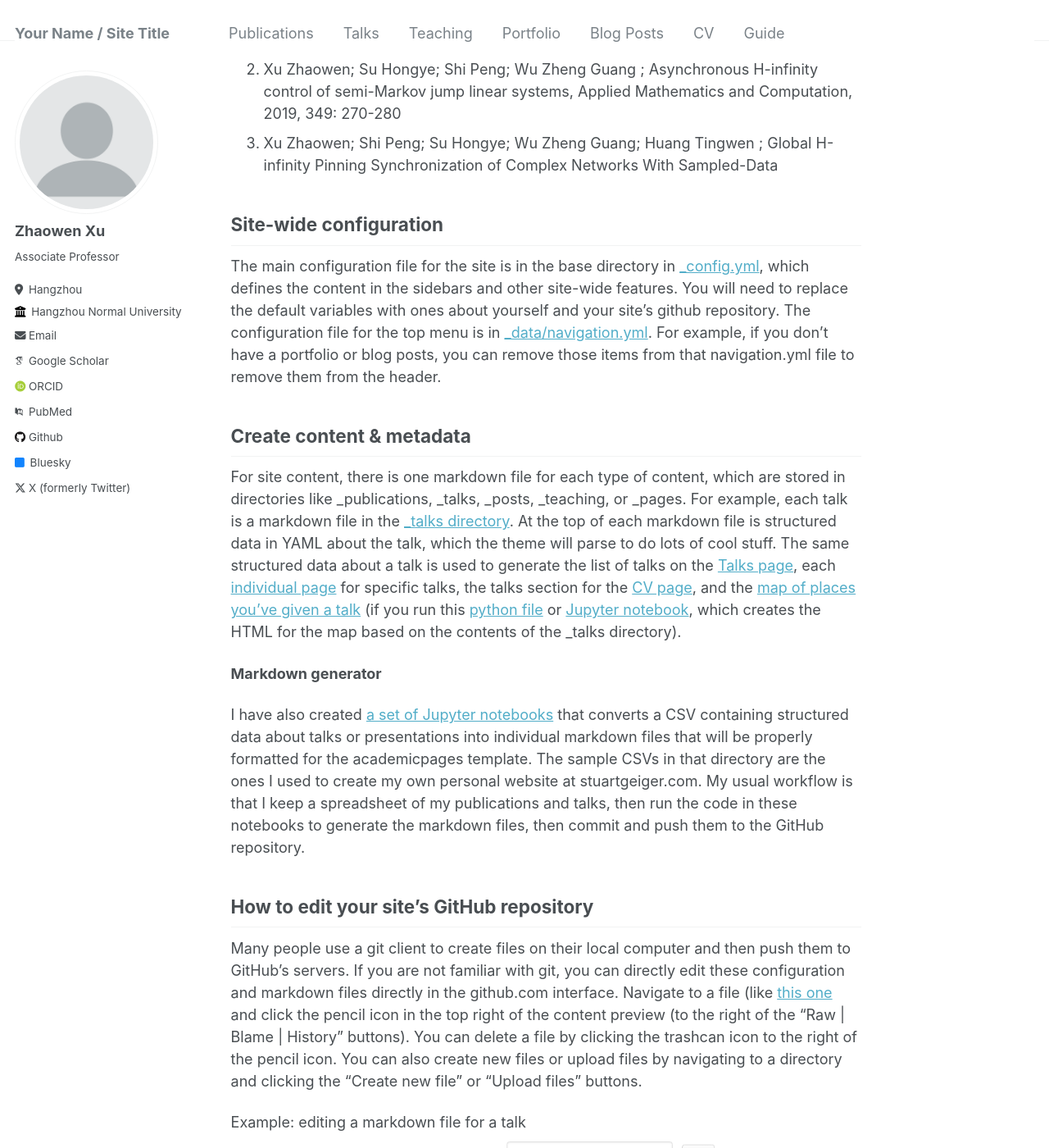
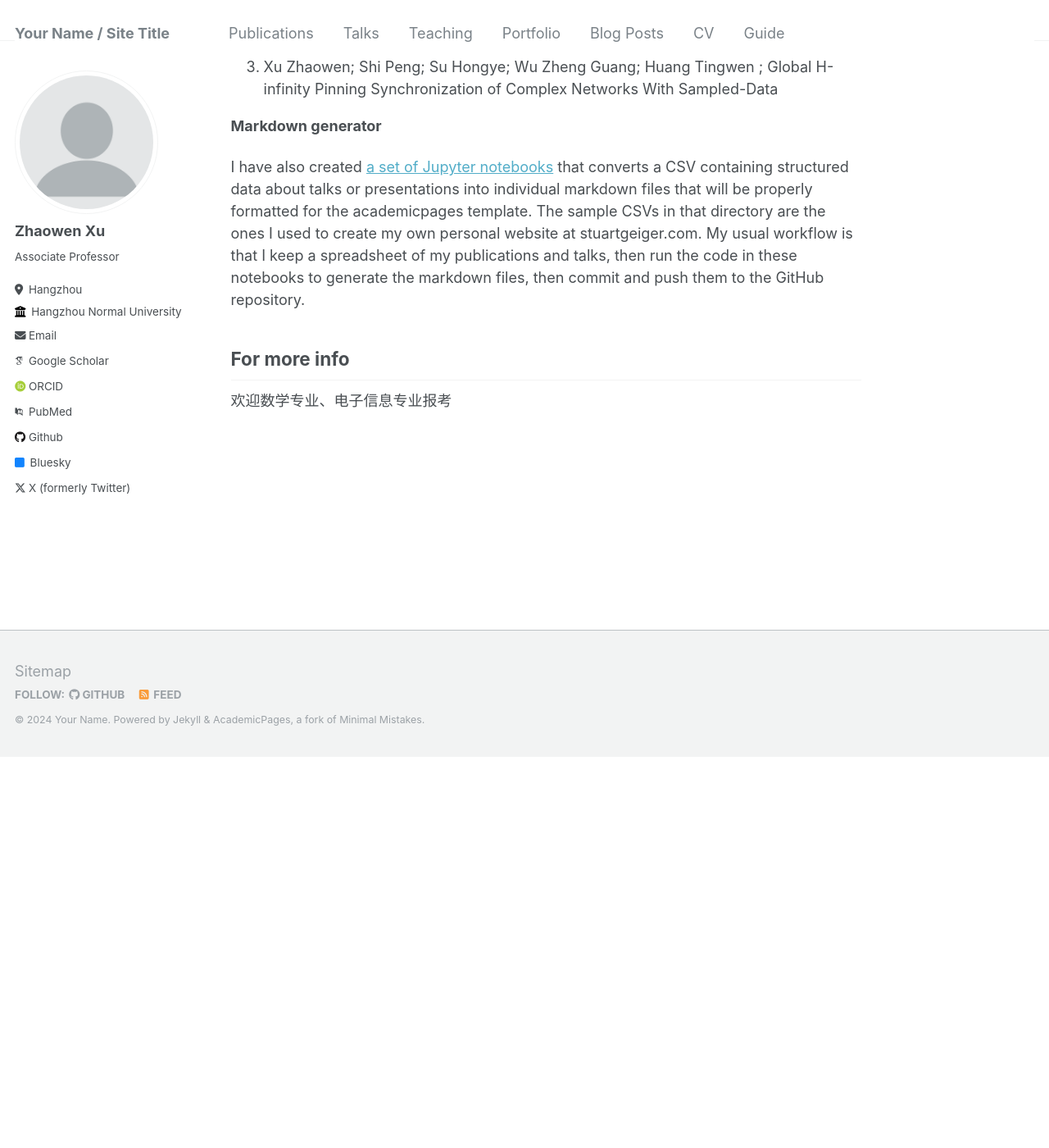
Before and after one commit to zhaowens/homepage, a Jekyll site: the page built from _pages/about.md, in a window 1280 px wide and 1400 px high, scrolled down 492 px. Shown: the whole window at 82% size. Built offline with Jekyll 4.4.1, drawn with Linux system fonts in a browser that asks for light colours; some web fonts are replaced; after the commit the page ends 1416 px from its top, so only the background shows below that; some of the changed text lies outside the part shown.

Commit message:
Update about.md

```diff
--- a/_pages/about.md
+++ b/_pages/about.md
@@ -7,7 +7,12 @@ redirect_from:
   - /about.html
 ---
 
-欢迎报考[杭州师范大学](https://hise.hznu.edu.cn/). [GitHub pages](https://pages.github.com) is a free service in which websites are built and hosted from code and data stored in a GitHub repository, automatically updating when a new commit is made to the respository. This template was forked from the [Minimal Mistakes Jekyll Theme](https://mmistakes.github.io/minimal-mistakes/) created by Michael Rose, and then extended to support the kinds of content that academics have: publications, talks, teaching, a portfolio, blog posts, and a dynamically-generated CV. You can fork [this repository](https://github.com/academicpages/academicpages.github.io) right now, modify the configuration and markdown files, add your own PDFs and other content, and have your own site for free, with no ads! An older version of this template powers my own personal website at [stuartgeiger.com](http://stuartgeiger.com), which uses [this Github repository](https://github.com/staeiou/staeiou.github.io).
+欢迎报考[杭州师范大学信息学院](https://hise.hznu.edu.cn/).
+
+教育经历
+------
+武汉大学
+浙江大学
 
 Publication List
 ------
@@ -15,26 +20,12 @@ Publication List
 1. Xu Zhaowen; Su Hongye; Shi Peng; Wu Zheng Guang ; Asynchronous H-infinity control of semi-Markov jump linear systems, Applied Mathematics and Computation, 2019, 349: 270-280
 1. Xu Zhaowen; Shi Peng; Su Hongye; Wu Zheng Guang; Huang Tingwen ; Global H-infinity Pinning Synchronization of Complex Networks With Sampled-Data
 
-Site-wide configuration
-------
-The main configuration file for the site is in the base directory in [_config.yml](https://github.com/academicpages/academicpages.github.io/blob/master/_config.yml), which defines the content in the sidebars and other site-wide features. You will need to replace the default variables with ones about yourself and your site's github repository. The configuration file for the top menu is in [_data/navigation.yml](https://github.com/academicpages/academicpages.github.io/blob/master/_data/navigation.yml). For example, if you don't have a portfolio or blog posts, you can remove those items from that navigation.yml file to remove them from the header.
-
-Create content & metadata
-------
-For site content, there is one markdown file for each type of content, which are stored in directories like _publications, _talks, _posts, _teaching, or _pages. For example, each talk is a markdown file in the [_talks directory](https://github.com/academicpages/academicpages.github.io/tree/master/_talks). At the top of each markdown file is structured data in YAML about the talk, which the theme will parse to do lots of cool stuff. The same structured data about a talk is used to generate the list of talks on the [Talks page](https://academicpages.github.io/talks), each [individual page](https://academicpages.github.io/talks/2012-03-01-talk-1) for specific talks, the talks section for the [CV page](https://academicpages.github.io/cv), and the [map of places you've given a talk](https://academicpages.github.io/talkmap.html) (if you run this [python file](https://github.com/academicpages/academicpages.github.io/blob/master/talkmap.py) or [Jupyter notebook](https://github.com/academicpages/academicpages.github.io/blob/master/talkmap.ipynb), which creates the HTML for the map based on the contents of the _talks directory).
-
 **Markdown generator**
 
 I have also created [a set of Jupyter notebooks](https://github.com/academicpages/academicpages.github.io/tree/master/markdown_generator
 ) that converts a CSV containing structured data about talks or presentations into individual markdown files that will be properly formatted for the academicpages template. The sample CSVs in that directory are the ones I used to create my own personal website at stuartgeiger.com. My usual workflow is that I keep a spreadsheet of my publications and talks, then run the code in these notebooks to generate the markdown files, then commit and push them to the GitHub repository.
 
-How to edit your site's GitHub repository
-------
-Many people use a git client to create files on their local computer and then push them to GitHub's servers. If you are not familiar with git, you can directly edit these configuration and markdown files directly in the github.com interface. Navigate to a file (like [this one](https://github.com/academicpages/academicpages.github.io/blob/master/_talks/2012-03-01-talk-1.md) and click the pencil icon in the top right of the content preview (to the right of the "Raw | Blame | History" buttons). You can delete a file by clicking the trashcan icon to the right of the pencil icon. You can also create new files or upload files by navigating to a directory and clicking the "Create new file" or "Upload files" buttons.
-
-Example: editing a markdown file for a talk
-![Editing a markdown file for a talk](/images/editing-talk.png)
 
 For more info
 ------
-More info about configuring academicpages can be found in [the guide](https://academicpages.github.io/markdown/). The [guides for the Minimal Mistakes theme](https://mmistakes.github.io/minimal-mistakes/docs/configuration/) (which this theme was forked from) might also be helpful.
+欢迎数学专业、电子信息专业报考
```
